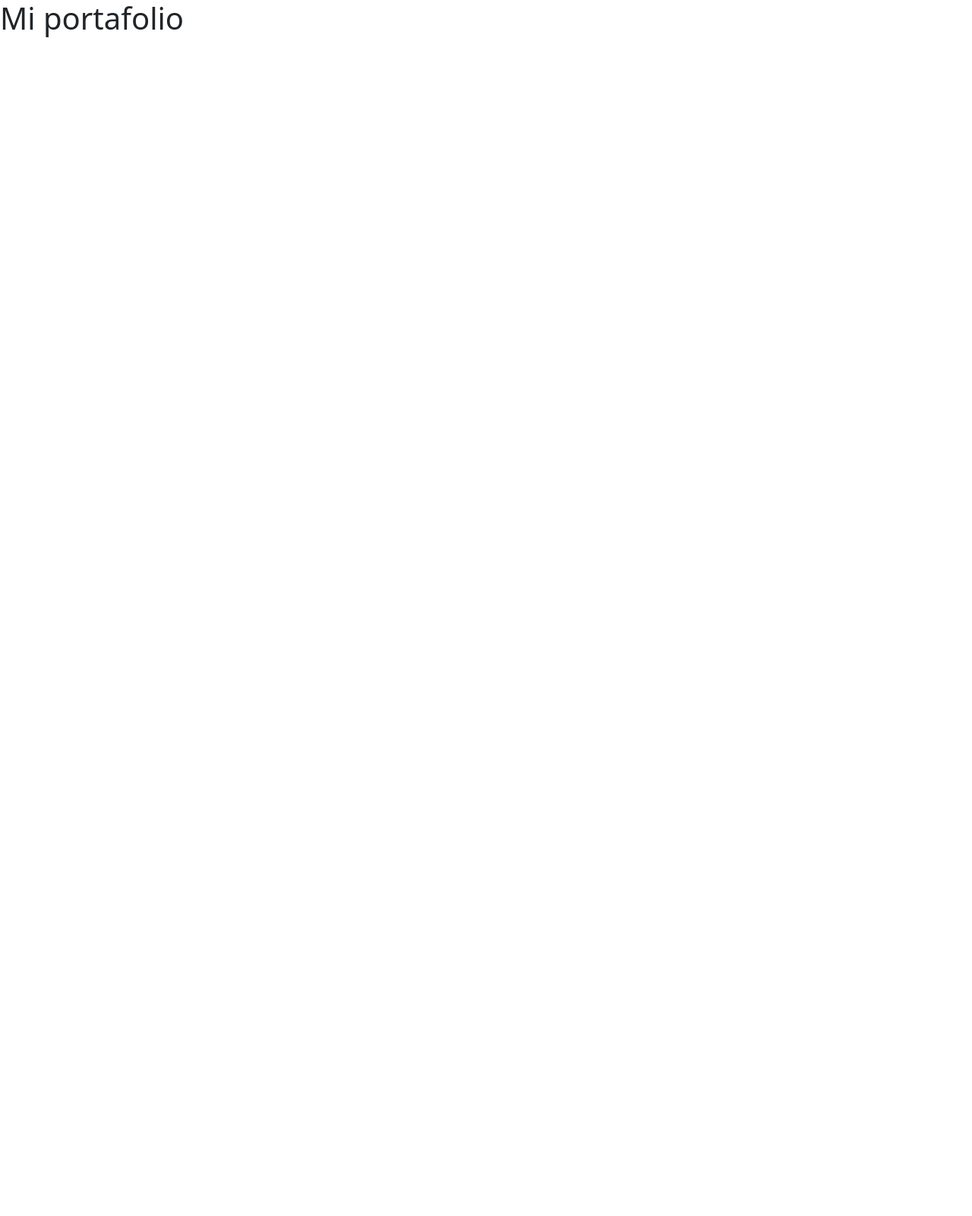
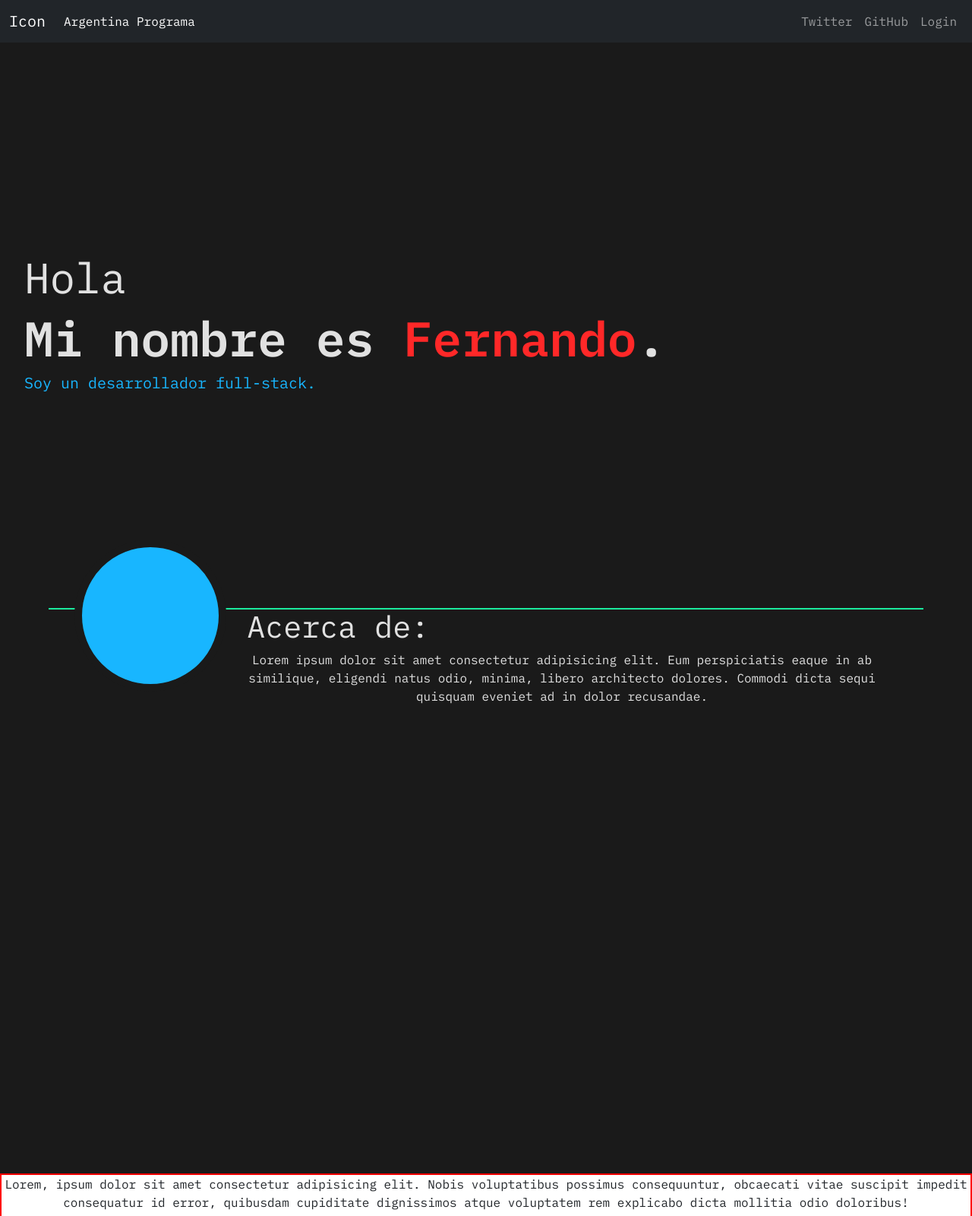
Before and after one commit to dev-f3r/ap-portfolio-frontend, a plain HTML site: page index.html in a window 1280 px wide. Shown: the top 1600 px of the page at 76% size. Before the commit the page ends 800 px from the top, so only its background shows below. Drawn offline with nearby package versions, Linux system fonts and the light colour scheme.

Commit message:
maquetado: secciones basicas OK

```diff
--- a/index.html
+++ b/index.html
@@ -7,14 +7,116 @@
   <meta charset="UTF-8">
   <meta http-equiv="X-UA-Compatible" content="IE=edge">
   <meta name="viewport" content="width=device-width, initial-scale=1.0">
-  <!-- CSS only -->
+  <!-- ////////// FONT ////////// -->
+  <link rel="preconnect" href="https://fonts.googleapis.com">
+  <link rel="preconnect" href="https://fonts.gstatic.com" crossorigin>
+  <link href="https://fonts.googleapis.com/css2?family=IBM+Plex+Mono:wght@200;400;600&display=swap" rel="stylesheet">
+  <!-- Bootstrap CSS only -->
   <link href="https://cdn.jsdelivr.net/npm/bootstrap@5.2.3/dist/css/bootstrap.min.css" rel="stylesheet"
     integrity="sha384-rbsA2VBKQhggwzxH7pPCaAqO46MgnOM80zW1RWuH61DGLwZJEdK2Kadq2F9CUG65" crossorigin="anonymous">
+  <!-- ////////// FONTAWESOME ////////// -->
+  <script src="https://kit.fontawesome.com/db1c7c754e.js" crossorigin="anonymous"></script>
+  <!-- Custom CSS -->
+  <link rel="stylesheet" href="style.css">
+
   <title>Fernando Castro</title>
 </head>
 
 <body>
-  <h1>Mi portafolio</h1>
+  <!-- ////////// navbar ////////// -->
+  <nav class="navbar navbar-expand-lg navbar-dark bg-dark fixed-top">
+    <!-- container -->
+    <div class="container-fluid">
+      <!-- icon -->
+      <a class="navbar-brand" href="#">Icon</a>
+      <button class="navbar-toggler" type="button" data-bs-toggle="collapse" data-bs-target="#navbarSupportedContent"
+        aria-controls="navbarSupportedContent" aria-expanded="false" aria-label="Toggle navigation">
+        <span class="navbar-toggler-icon"></span>
+      </button>
+      <!-- collapse -->
+      <div class="collapse navbar-collapse" id="navbarSupportedContent">
+        <!-- right items -->
+        <ul class="navbar-nav me-auto mb-2 mb-lg-0">
+          <li class="nav-item">
+            <a class="nav-link active" aria-current="page" href="#">Argentina Programa</a>
+          </li>
+        </ul>
+
+        <!-- left items -->
+        <ul class="navbar-nav d-flex">
+          <li class="nav-item">
+            <a href="" class="nav-link">Twitter</a>
+          </li>
+          <li class="nav-item">
+            <a href="" class="nav-link">GitHub</a>
+          </li>
+          <li class="nav-item">
+            <a href="" class="nav-link">Login</a>
+          </li>
+        </ul>
+      </div>
+    </div>
+  </nav>
+
+  <main class="">
+    <!-- ////////// first display ////////// -->
+    <div class="container-fluid first-display">
+      <!-- ////////// banner section ////////// -->
+      <section class="banner-section">
+        <!-- <img src="night-ocean-landscape-full-moon-stars-shine_107791-7397.webp" alt="" class="img-fluid"> -->
+        <article>
+          <h2>Hola</h2>
+          <h1>Mi nombre es <span class="c-red">Fernando</span>.</h1>
+          <h5 class="c-blue">Soy un desarrollador full-stack.</h5>
+        </article>
+      </section>
+      <!-- ////////// about section ////////// -->
+      <section class="about-section row justify-content-center">
+        <div class="my-img"></div>
+        <div class="col-md-8">
+          <h1>Acerca de:</h1>
+          <p class="text-center">Lorem ipsum dolor sit amet consectetur adipisicing elit. Eum perspiciatis eaque in ab
+            similique, eligendi natus odio, minima, libero architecto dolores. Commodi dicta sequi quisquam eveniet ad
+            in dolor recusandae.</p>
+        </div>
+      </section>
+    </div>
+
+    <!-- ////////// exp section ////////// -->
+    <section class="exp-section">
+      <p class="text-center">Lorem, ipsum dolor sit amet consectetur adipisicing elit. Nobis voluptatibus possimus
+        consequuntur, obcaecati vitae suscipit impedit consequatur id error, quibusdam cupiditate dignissimos atque
+        voluptatem rem explicabo dicta mollitia odio doloribus!</p>
+    </section>
+
+
+    <!-- ////////// edu section ////////// -->
+    <section class="edu-section">
+      <p class="text-center">Lorem ipsum dolor sit, amet consectetur adipisicing elit. Quibusdam quaerat dolore in, vel
+        explicabo tempora repudiandae officia vitae cumque, incidunt officiis et dicta velit maxime. Dolore optio itaque
+        dolorum modi.</p>
+    </section>
+
+    <!-- ////////// skills section ////////// -->
+    <section class="skills-section">
+      <p class="text-center">Lorem ipsum dolor sit, amet consectetur adipisicing elit. Quibusdam quaerat dolore in, vel
+        explicabo tempora repudiandae officia vitae cumque, incidunt officiis et dicta velit maxime. Dolore optio itaque
+        dolorum modi.</p>
+    </section>
+
+    <!-- ////////// proyects section ////////// -->
+    <section class="proyects-section">
+      <p class="text-center">Lorem ipsum dolor sit, amet consectetur adipisicing elit. Quibusdam quaerat dolore in, vel
+        explicabo tempora repudiandae officia vitae cumque, incidunt officiis et dicta velit maxime. Dolore optio itaque
+        dolorum modi.</p>
+    </section>
+  </main>
+
+  <footer>
+    <p class="text-center">Lorem ipsum dolor sit, amet consectetur adipisicing elit. Quibusdam quaerat dolore in, vel
+      explicabo tempora repudiandae officia vitae cumque, incidunt officiis et dicta velit maxime. Dolore optio itaque
+      dolorum modi.</p>
+  </footer>
 
   <!-- JavaScript Bundle with Popper -->
   <script src="https://cdn.jsdelivr.net/npm/bootstrap@5.2.3/dist/js/bootstrap.bundle.min.js"
--- a/style.css
+++ b/style.css
@@ -0,0 +1,159 @@
+:root {
+  --c-black: #1a1a1a;
+  --c-white: #e1e1e1;
+  --c-grey: #898989;
+  --c-purple: #b462ff;
+  --c-fuschia: #ff45b4;
+  --c-fuschia-dark: #bb1e7c;
+  --c-fuschia-light: #ff8ad0;
+  --c-blue: #18b6ff;
+  --c-green: #1beb9e;
+  --c-green-dark: #23ad7b;
+  --c-green-light: #62ffc6;
+  --c-orange: #ff9528;
+  --c-yellow: #dddd25;
+  --c-red: #ff2828;
+}
+
+* {
+  margin: 0;
+  padding: 0;
+  box-sizing: border-box;
+}
+
+html,
+body {
+  height: 100%;
+  width: 100%;
+  font-family: 'IBM Plex Mono', monospace;
+}
+
+main {
+  /* font-size: 62.5%; */
+}
+
+/* ////////// Globals ////////// */
+.c-black {
+  color: var(--c-black);
+}
+
+.c-white {
+  color: var(--c-white);
+}
+
+.c-grey {
+  color: var(--c-grey);
+}
+
+.c-purple {
+  color: var(--c-purple)
+}
+
+.c-fuschia {
+  color: var(--c-fuschia)
+}
+
+.c-blue {
+  color: var(--c-blue)
+}
+
+.c-green {
+  color: var(--c-green)
+}
+
+.c-orange {
+  color: var(--c-orange)
+}
+
+.c-yellow {
+  color: var(--c-yellow)
+}
+
+.c-red {
+  color: var(--c-red)
+}
+
+/* ////////// First Display ////////// */
+.first-display {
+  margin-top: 56px;
+  /* height: calc(100vh - 56px); */
+  /* border: 2px solid red; */
+  background-color: var(--c-black);
+  color: var(--c-white);
+}
+
+/* banner */
+.banner-section {
+  height: calc(100vh - 56px);
+  display: flex;
+  align-items: center;
+}
+
+.banner-section article {
+  padding: 20px;
+  /* font-size: 3.5rem; */
+}
+
+.banner-section h2 {
+  font-size: 3.5rem;
+}
+
+.banner-section h3 {
+  font-size: 1.5rem;
+}
+
+.banner-section h1 {
+  font-size: 4rem;
+  font-weight: bold;
+}
+
+/* about */
+.about-section {
+  height: calc(100vh - 56px);
+}
+.about-section::before {
+  content: "";
+  position: absolute;
+  display: block;
+  width: 90%;
+  height: 2px;
+  background-color: var(--c-green)
+}
+.about-section .my-img{
+  height: 200px;
+  width: 200px;
+  background: var(--c-blue);
+  position: relative;
+  top: -90px;
+  left: -15px;
+  border-radius: 50%;
+  border: 10px solid var(--c-black);
+  /* float: inline-start; */
+}
+
+
+/* ////////// Second Display ////////// */
+.exp-section {
+  border: 2px solid red;
+  height: calc(100vh - 56px);
+}
+
+/* ////////// Thrid Display ////////// */
+.edu-section {
+  border: 2px solid red;
+  height: calc(100vh - 56px);
+}
+
+/* ////////// Fourth Display ////////// */
+.skills-section {
+  border: 2px solid red;
+  height: calc(100vh - 56px);
+}
+
+/* ////////// Fifth Display ////////// */
+.proyects-section {
+  border: 2px solid red;
+  height: calc(100vh - 56px);
+}
+
+/* ////////// Footer ////////// */
```
Also changed, not shown: night-ocean-landscape-full-moon-stars-shine_107791-7397.webp (added).
